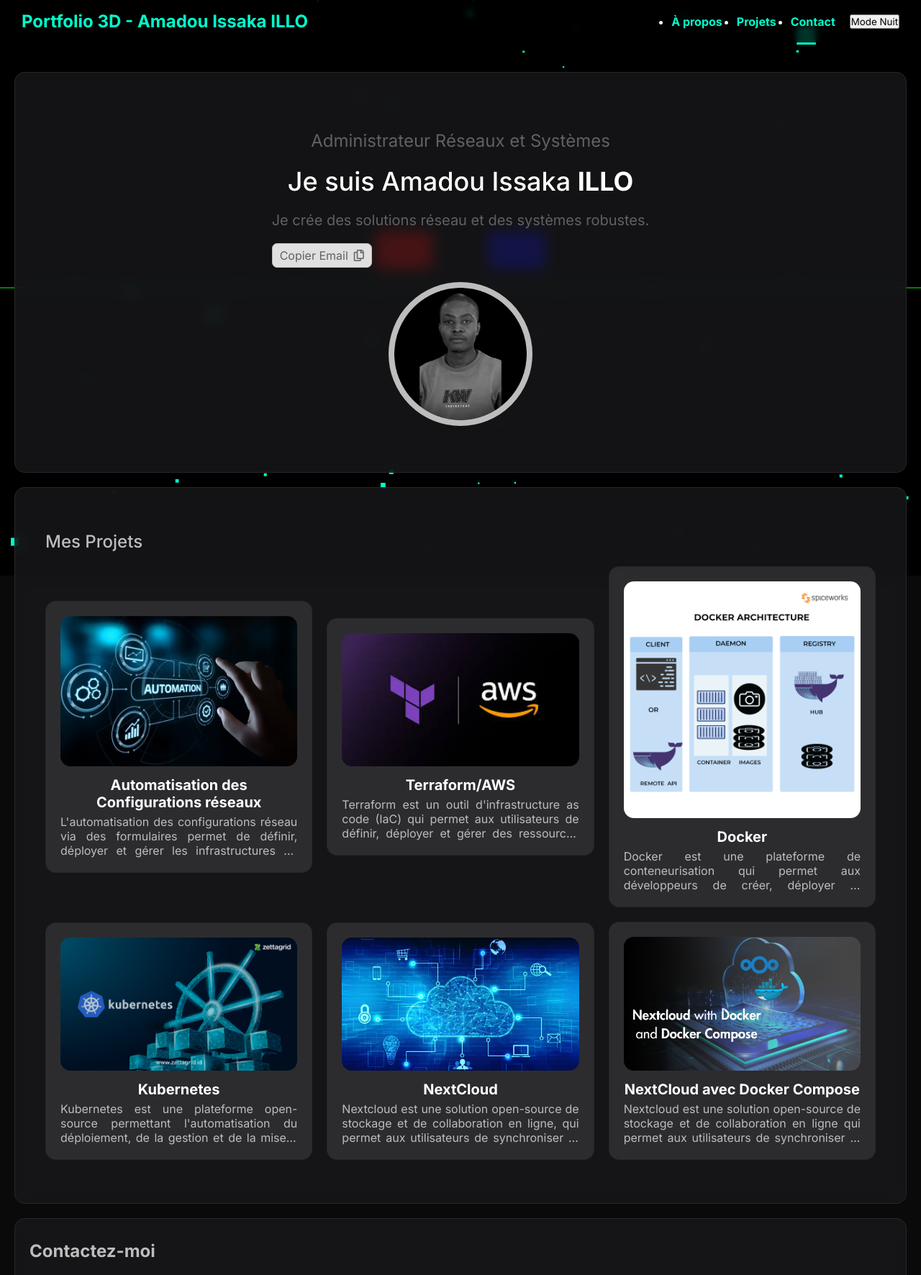
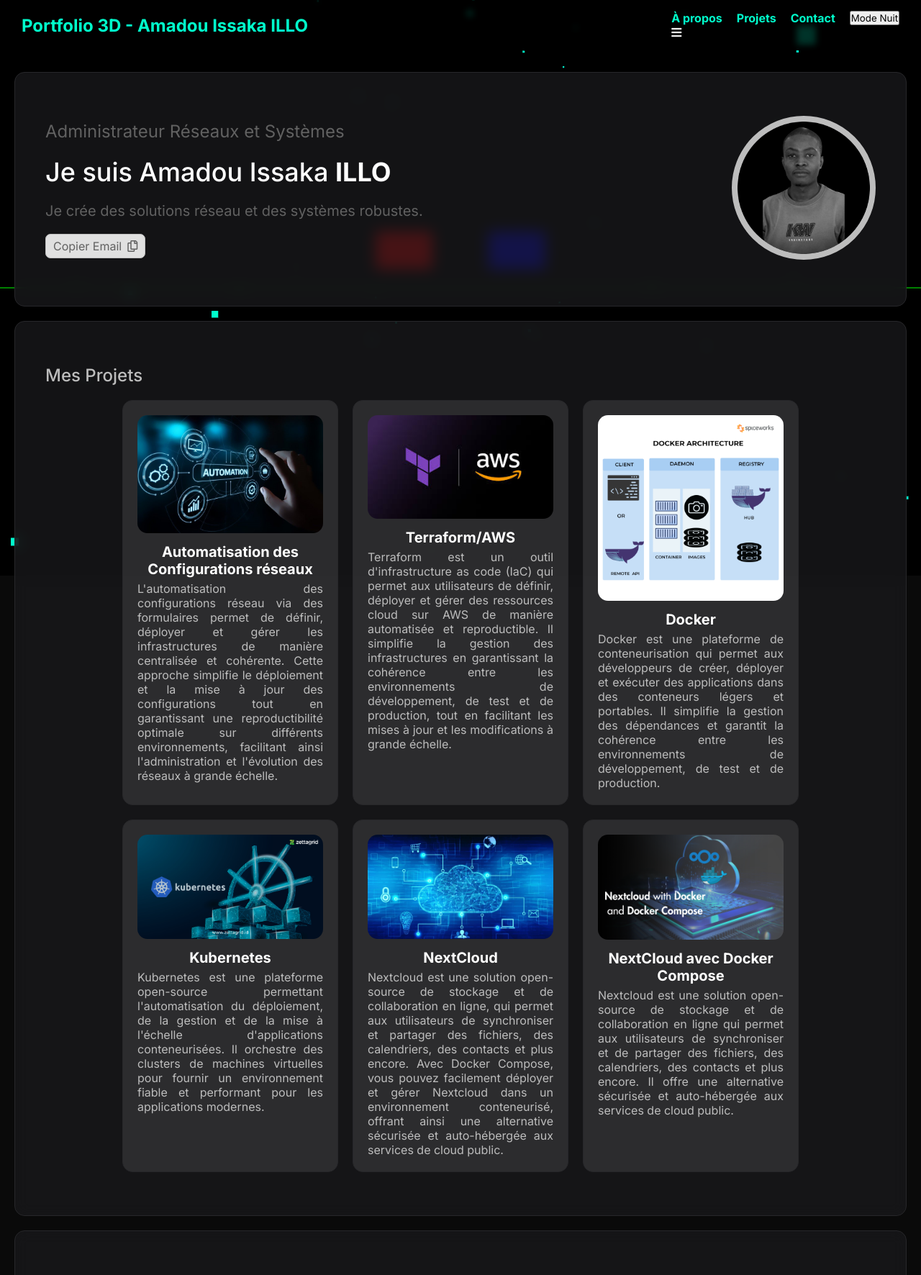
Before and after one commit to abbabz/profil, a PHP site: page /index.html in a window 1280 px wide. Shown: the top 1772 px of the page at 72% size. Run offline with PHP 8.4, Linux system fonts and the light colour scheme; some libraries are stand-ins or nearby versions.

Commit message:
Update style.css

```diff
--- a/style.css
+++ b/style.css
@@ -51,22 +51,10 @@
     color: #00ffcc;
 }
 
-
-nav .links {
-    display: flex; /* Affiché par défaut en mode desktop */
-    flex-direction: row; /* Alignement horizontal */
+nav ul {
+    list-style: none;
+    display: flex;
     gap: 20px;
-    background: transparent; /* Pas de fond en mode desktop */
-    border: none; /* Pas de bordure en mode desktop */
-    border-radius: 0;
-    padding: 0;
-    position: static; /* Position normale */
-    z-index: auto;
-}
-
-
-nav .links.active {
-    display: flex;
 }
 
 nav a {
@@ -79,13 +67,6 @@
 nav a:hover {
     color: #ff0077;
 }
-.menu-toggle {
-    display: none; /* Caché par défaut */
-    font-size: 24px;
-    cursor: pointer;
-    color: #00ffcc;
-}
-
 
 /* Conteneur 3D */
 #three-container {
@@ -193,10 +174,10 @@
 }
 
 .portfolio-grid {
-    display: grid;
-    grid-template-columns: repeat(auto-fit, minmax(300px, 1fr));
+    display: flex;
+    flex-wrap: wrap;
     gap: 20px;
-    align-items: stretch; /* Uniformise la hauteur */
+    justify-content: center;
 }
 
 .portfolio-item {
@@ -204,15 +185,17 @@
     border: 1px solid #27272A;
     border-radius: 14px;
     padding: 20px;
+    max-width: 300px;
     text-align: center;
     transition: transform 0.3s ease;
-    overflow: hidden;
+}
+
+.portfolio-item:hover {
+    transform: scale(1.05);
 }
 
 .portfolio-item img {
     width: 100%;
-    max-width: 100%;
-    height: auto;
     border-radius: 14px;
 }
 
@@ -227,17 +210,6 @@
     font-size: 16px;
     margin-top: 5px;
     text-align: justify;
-    overflow: hidden;
-    text-overflow: ellipsis;
-    display: -webkit-box;
-    -webkit-line-clamp: 3; /* Limite le texte à 3 lignes */
-    -webkit-box-orient: vertical;
-}
-/* Responsive pour les petits écrans */
-@media (max-width: 768px) {
-    .portfolio-grid {
-        grid-template-columns: 1fr; /* 1 colonne en mode mobile */
-    }
 }
 
 /* Section Contact */
@@ -348,10 +320,9 @@
 
 /* Responsive */
 @media (max-width: 768px) {
-    /* Cacher le menu par défaut en mode mobile */
-    nav .links {
+    nav ul {
         display: none;
-        flex-direction: column; /* Alignement vertical */
+        flex-direction: column;
         gap: 10px;
         background: rgba(24, 24, 27, 0.8);
         border: 1px solid #27272A;
@@ -363,16 +334,9 @@
         z-index: 10;
     }
 
-    /* Afficher le menu lorsque la classe .active est ajoutée */
-    nav .links.active {
+    nav ul.active {
         display: flex;
     }
-
-    /* Afficher le bouton de bascule en mode mobile */
-    .menu-toggle {
-        display: block;
-    }
-}
 
     .about {
         flex-direction: column;
```
